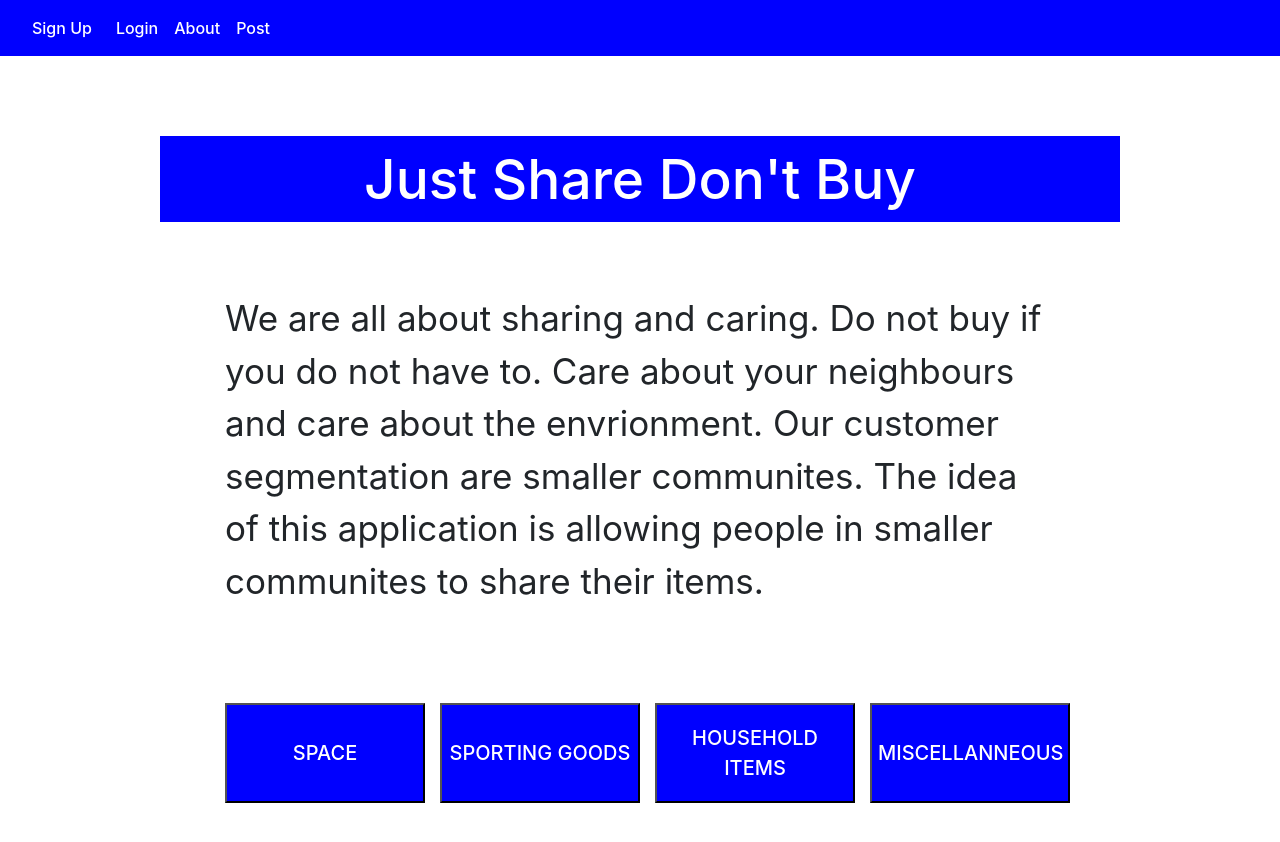
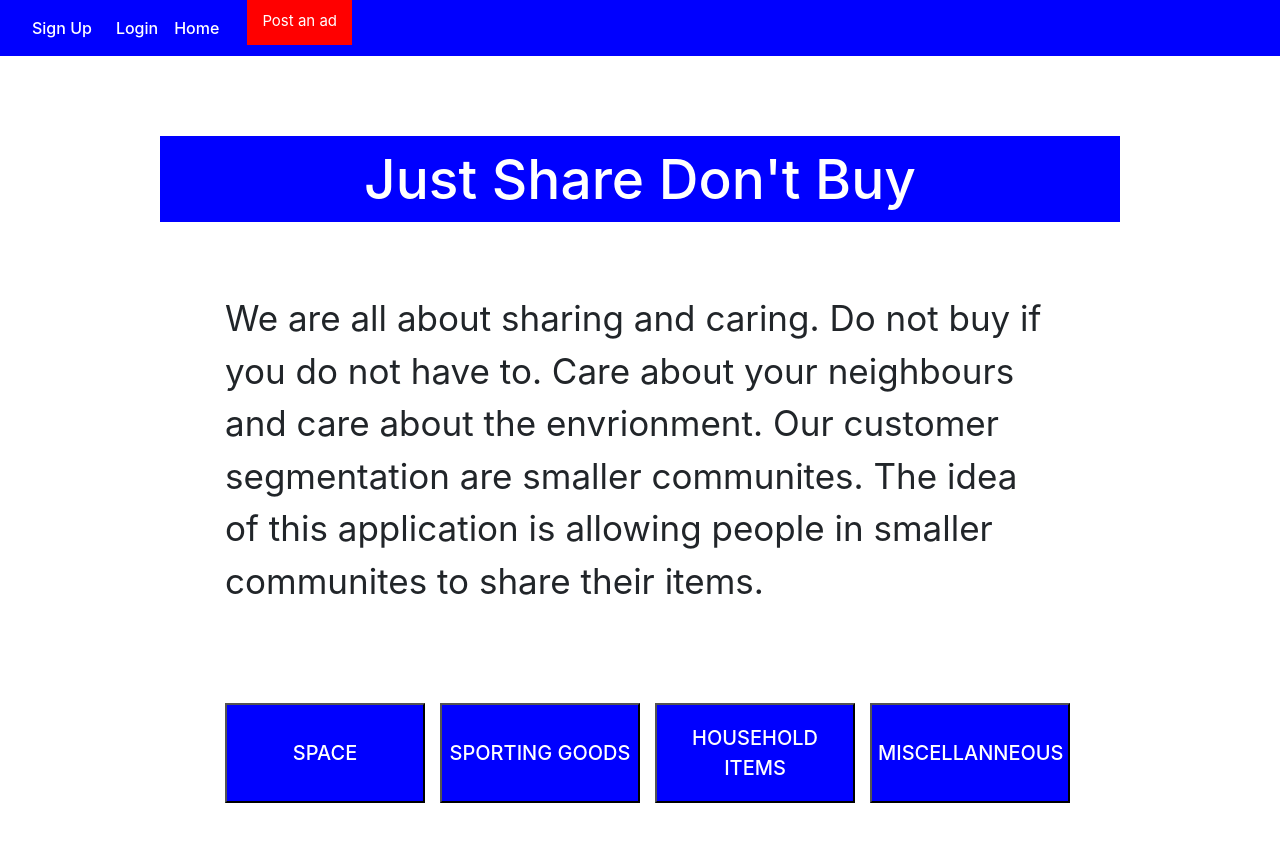
Before and after one commit to robsonpf/Just-Share-Dont-Buy-frontend, a plain HTML site: page Q2frontend/index.html in a window 1280 px wide. Drawn offline with nearby package versions, Linux system fonts and the light colour scheme.

Commit message:
add red button

```diff
--- a/Q2frontend/Sharelanding.css
+++ b/Q2frontend/Sharelanding.css
@@ -63,3 +63,12 @@ h1 {
   color: white;
   font-weight: 500;
 }
+
+.post-button {
+  background-color: red;
+  color: white;
+  text-align: center;
+  font-size: 15px;
+  margin: 20px;
+  padding: 15px;
+}
--- a/Q2frontend/index.html
+++ b/Q2frontend/index.html
@@ -16,10 +16,10 @@
           <a class="nav-link" href="#">Login<span class="sr-only">(current)</span></a>
         </li>
         <li class="nav-item">
-          <a class="nav-link" href="#">About</a>
+          <a class="nav-link" href="#">Home</a>
         </li>
         <li class="nav-item">
-          <a class="nav-link" href="#">Post</a>
+          <a class="post-button" href="#">Post an ad</a>
         </li>
       </ul>
     </div>
```
